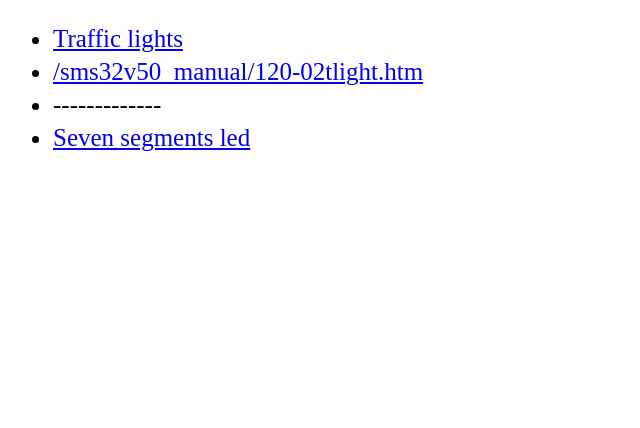
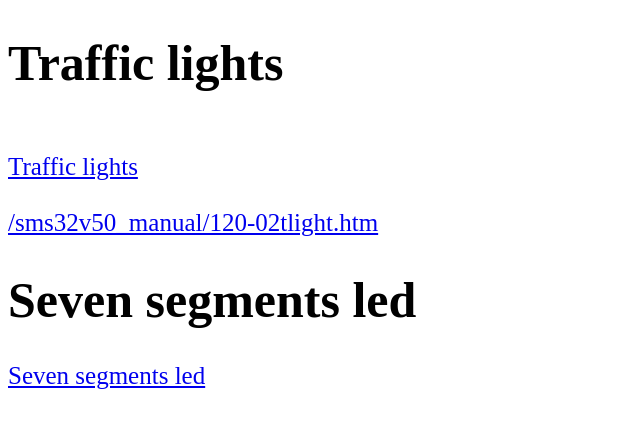
Before and after one commit to mdibenedetto/assembly-simulator, a plain HTML site: page index.html in a window 1280 px wide. Shown: the whole page, without its empty margins (0-640 px from the left). Drawn offline with Linux system fonts and the light colour scheme.

Commit message:
code refatoring

```diff
--- a/index.html
+++ b/index.html
@@ -11,28 +11,24 @@
     </style>
   </head>
   <body style="font-size: 25px;">
-    <ul>
-      <li>
-        <a href="./traffic-lights.html">
+    <h1>Traffic lights</h1>
+    <br>
+    <a target="_blank" href="./traffic-lights.html">
       Traffic lights
     </a>
-      </li>
-      <li>
+    <br>
+    <br>
     <a
       target="_blank"
       href="http://www.softwareforeducation.com/sms32v50/sms32v50_manual/120-02tlight.htm"
     >
       /sms32v50_manual/120-02tlight.htm
     </a>
-      </li>
-      <li>
-        -------------
-      </li>
-      <li>
-        <a href="./seven-segments-led.html">
+
+
+    <h1>Seven segments led</h1>
+    <a target="_blank" href="./seven-segments-led.html">
       Seven segments led
     </a>
-      </li>
-    </ul>
   </body>
 </html>
```
Lines whose indentation alone changed are shown as unchanged.
